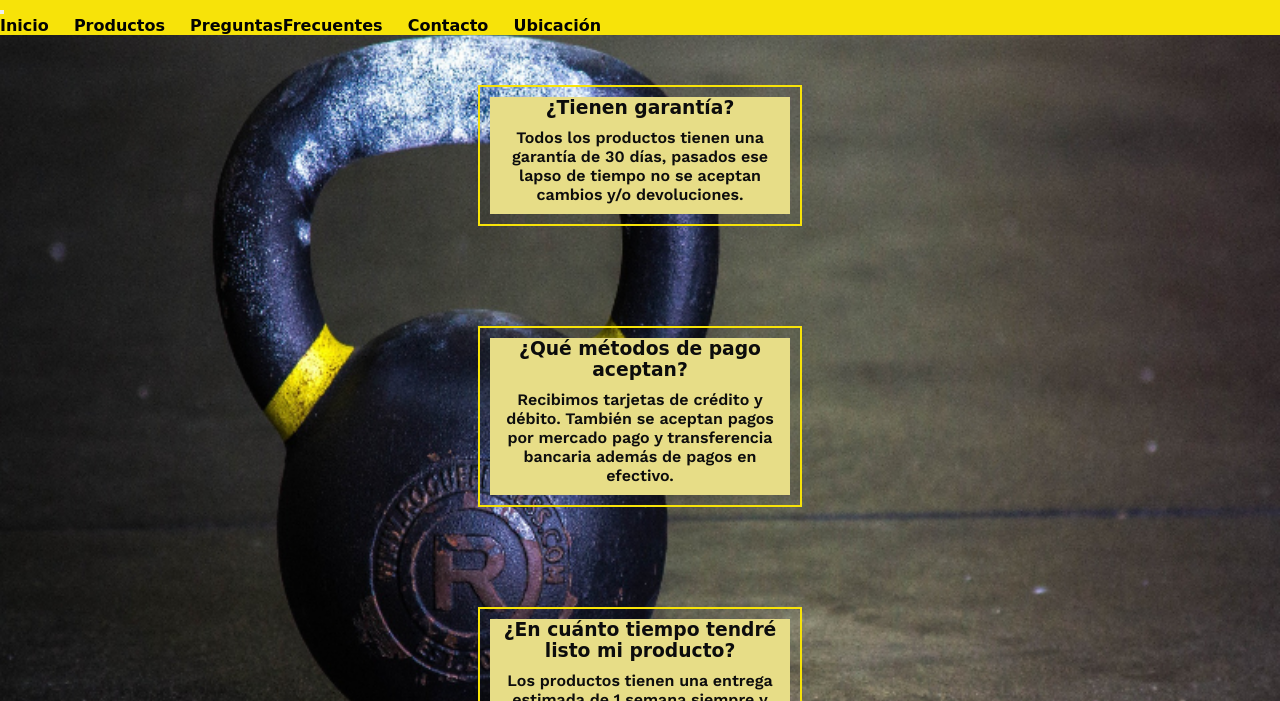
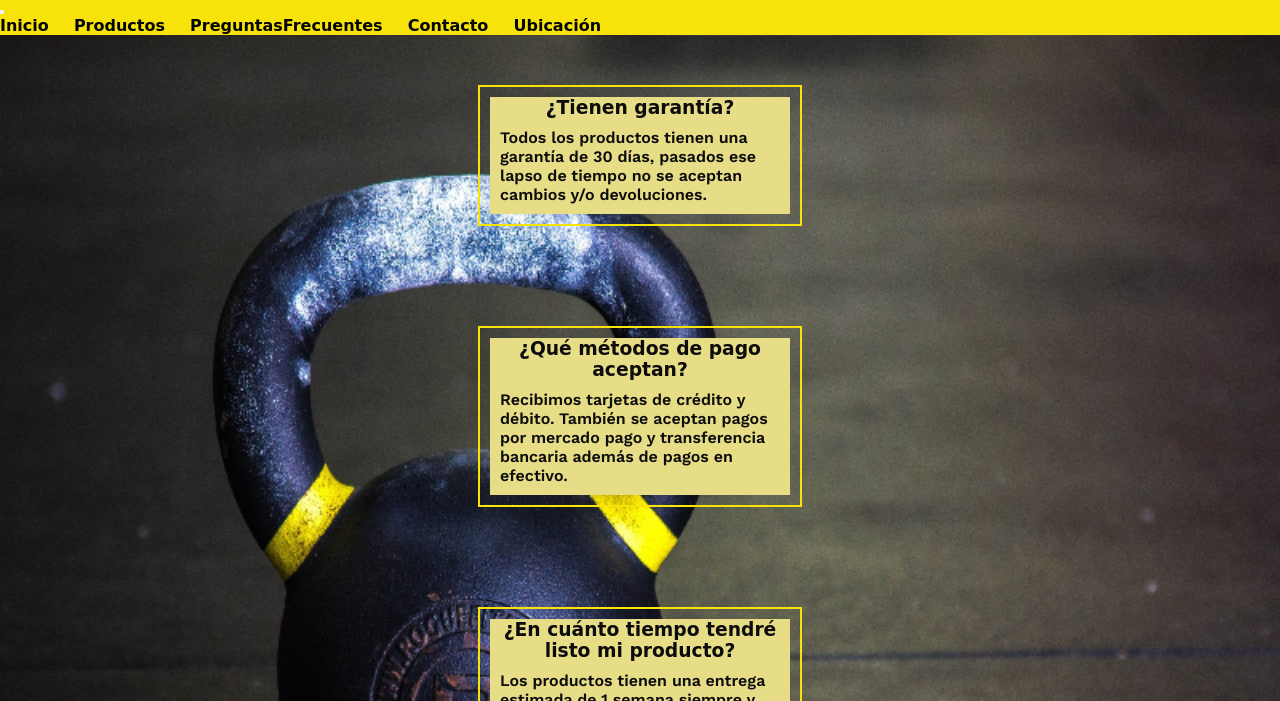
Before and after one commit to Gonza885/Entrega-Final--Gonzalo-Toriglia, a website: page pages/PreguntasFrec.html in a window 1280 px wide. Shown: the part 99-800 px from the top of the page. Drawn offline with nearby package versions, Linux system fonts and the light colour scheme; a web font is replaced by a local one.

Commit message:
correccion

```diff
--- a/assetss/css/style.css
+++ b/assetss/css/style.css
@@ -236,6 +236,7 @@ li {
 .galeria-button {
     text-align: center;
     padding-top: 20px;
+
     padding-bottom: 20px;
     font-weight: 20px;
     align-items: center;
@@ -506,18 +507,13 @@ footer{
     align-items:center;
     background-image: url(../img/imgPrincipalOp.jpg);
     background-repeat: no-repeat;
-    background-position: center;
+    background-position: center center;
     height: 1520px;
     background-attachment: fixed;
     background-size: cover;
     color: rgb(247, 227, 9);
 
-    /*posibles cambios*/
-    width: 100%;
-    height: 85vh;
-    text-align: center;
-    background-position: center;
-    background-size: cover;
+
 }
 
 
```
